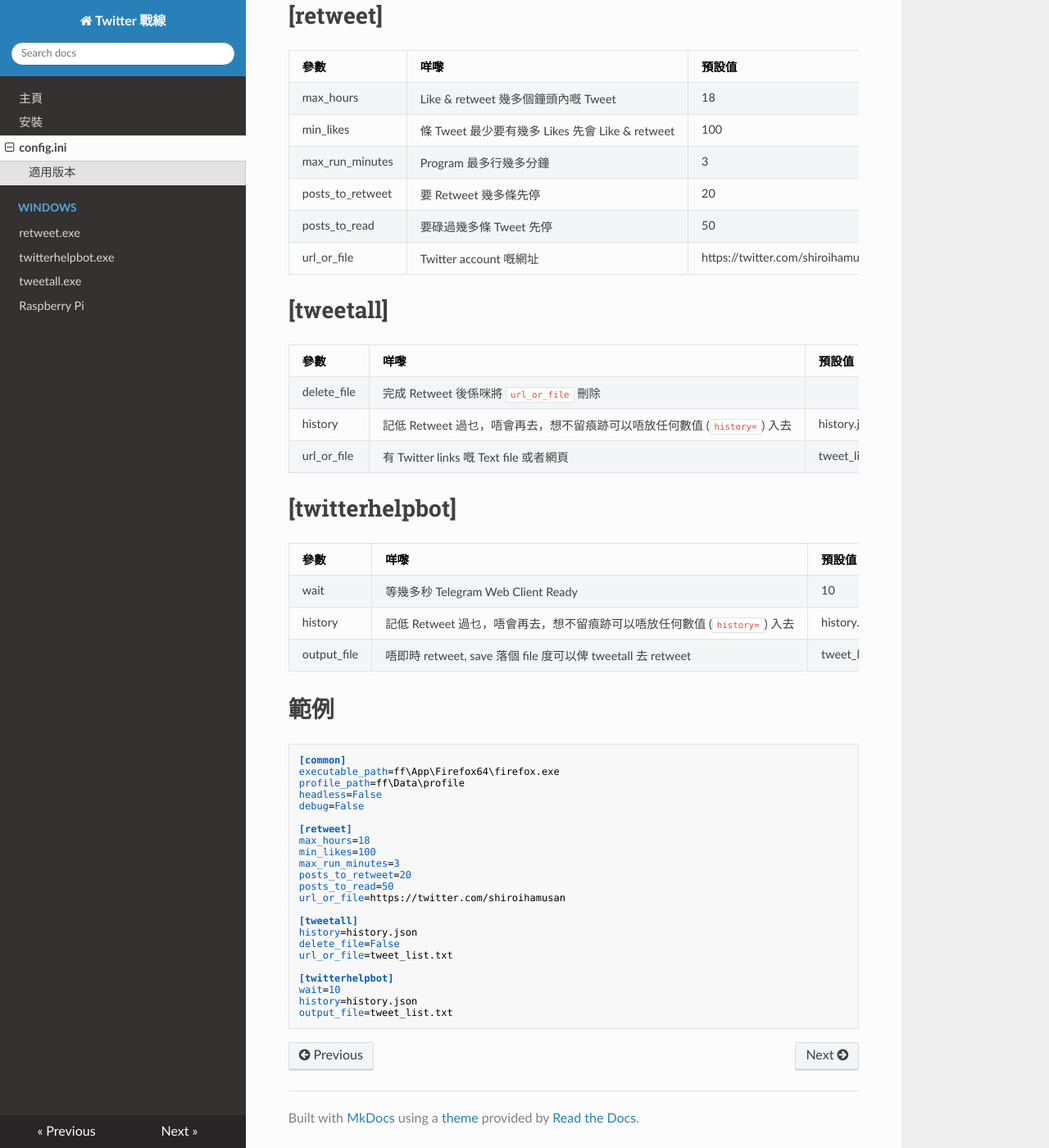
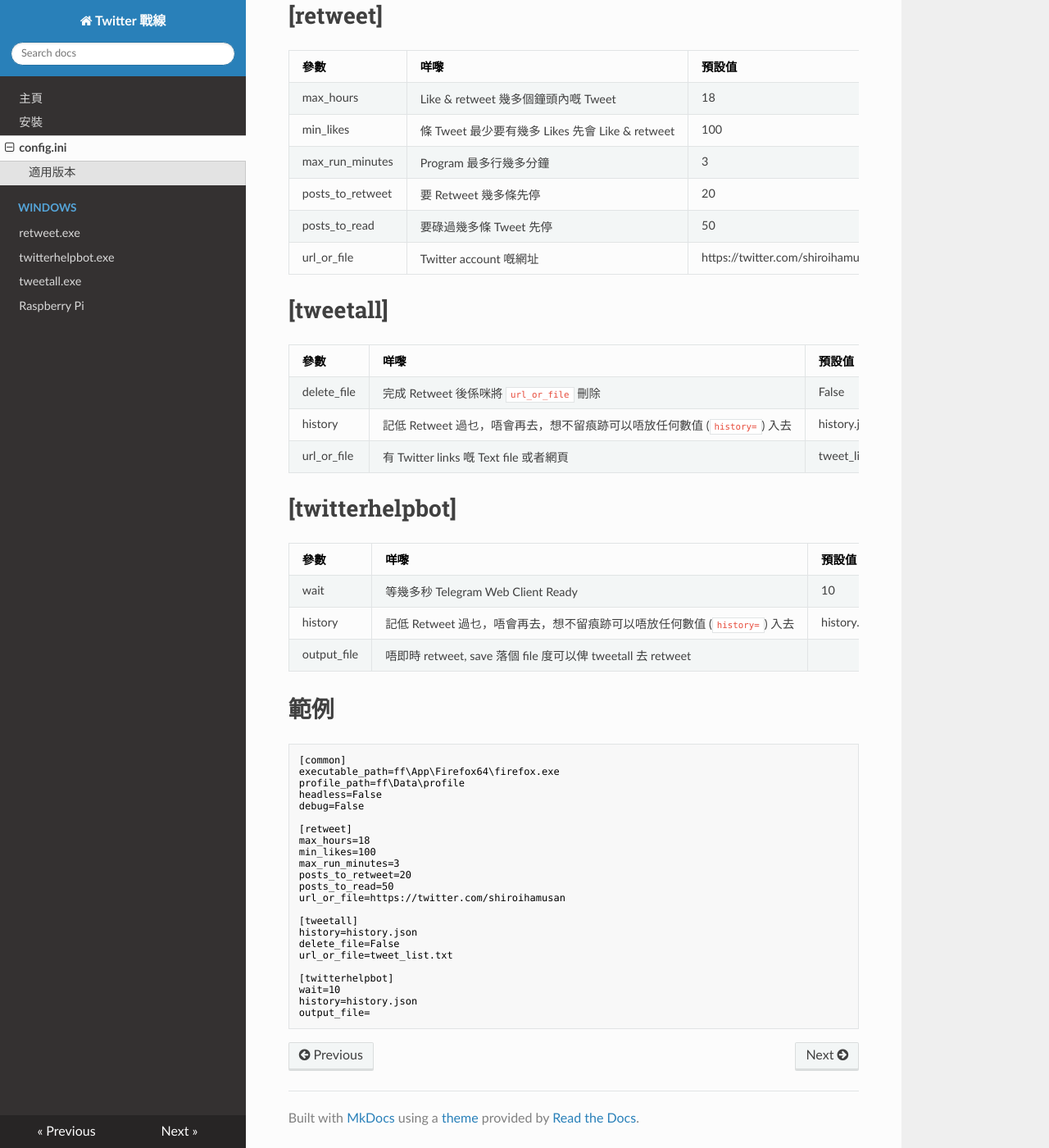
Before and after one commit to bbbbotty/twitter-frontline, an MkDocs documentation site: the page built from docs/config.md, in a window 1280 px wide and 1400 px high, scrolled down 596 px. Shown: the whole window at 82% size. Built offline with MkDocs 1.6.1, drawn with Linux system fonts in a browser that asks for light colours; nearby versions of some CDN libraries.

Commit message:
Minor update documentation

````diff
--- a/docs/config.md
+++ b/docs/config.md
@@ -29,7 +29,7 @@ v1.0.3 或以上
 # [tweetall]
 | 參數        | 咩嚟                               | 預設值 |
 |-------------|-----------------------------------|--------|
-| delete_file | 完成 Retweet 後係咪將 `url_or_file` 刪除 |     |
+| delete_file | 完成 Retweet 後係咪將 `url_or_file` 刪除 | False |
 | history | 記低 Retweet 過乜，唔會再去，想不留㾗跡可以唔放任何數值 (`history=`) 入去 | history.json |
 | url_or_file | 有 Twitter links 嘅 Text file 或者網頁 | tweet_list.txt |
 
@@ -40,7 +40,7 @@ v1.0.3 或以上
 |-------------|-----------------------------------|--------|
 | wait | 等幾多秒 Telegram Web Client Ready | 10    |
 | history | 記低 Retweet 過乜，唔會再去，想不留㾗跡可以唔放任何數值 (`history=`) 入去 | history.json |
-| output_file | 唔即時 retweet, save 落個 file 度可以俾 tweetall 去 retweet | tweet_list.txt |
+| output_file | 唔即時 retweet, save 落個 file 度可以俾 tweetall 去 retweet |    |
 
 >
 
@@ -68,5 +68,5 @@ url_or_file=tweet_list.txt
 [twitterhelpbot]
 wait=10
 history=history.json
-output_file=tweet_list.txt
+output_file=
 ```
````
